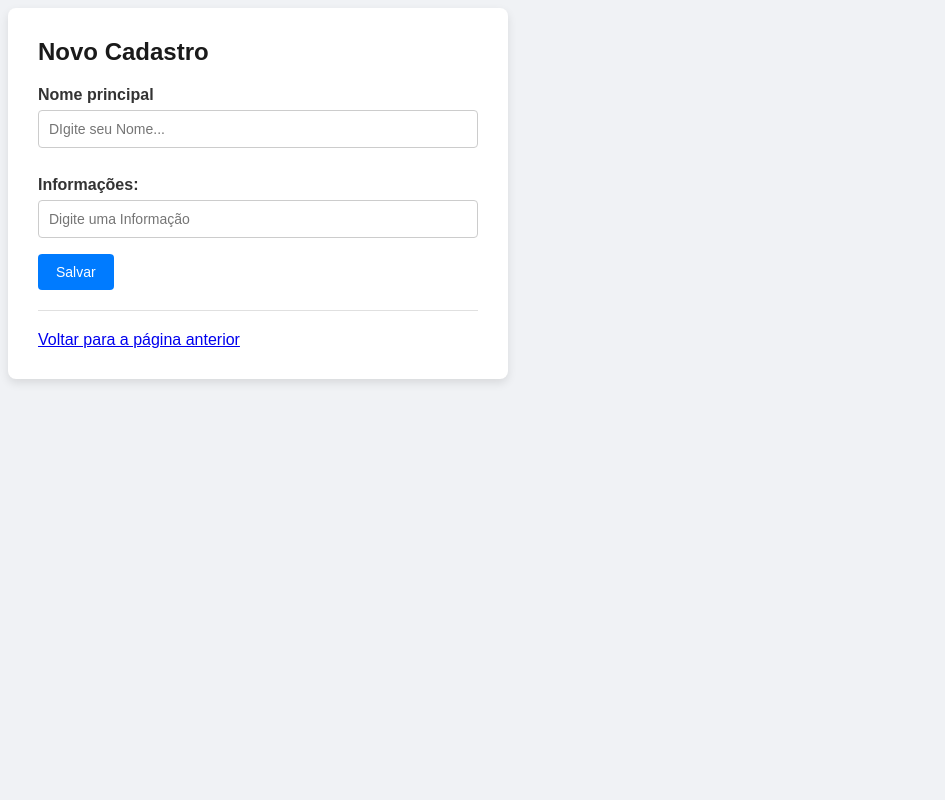
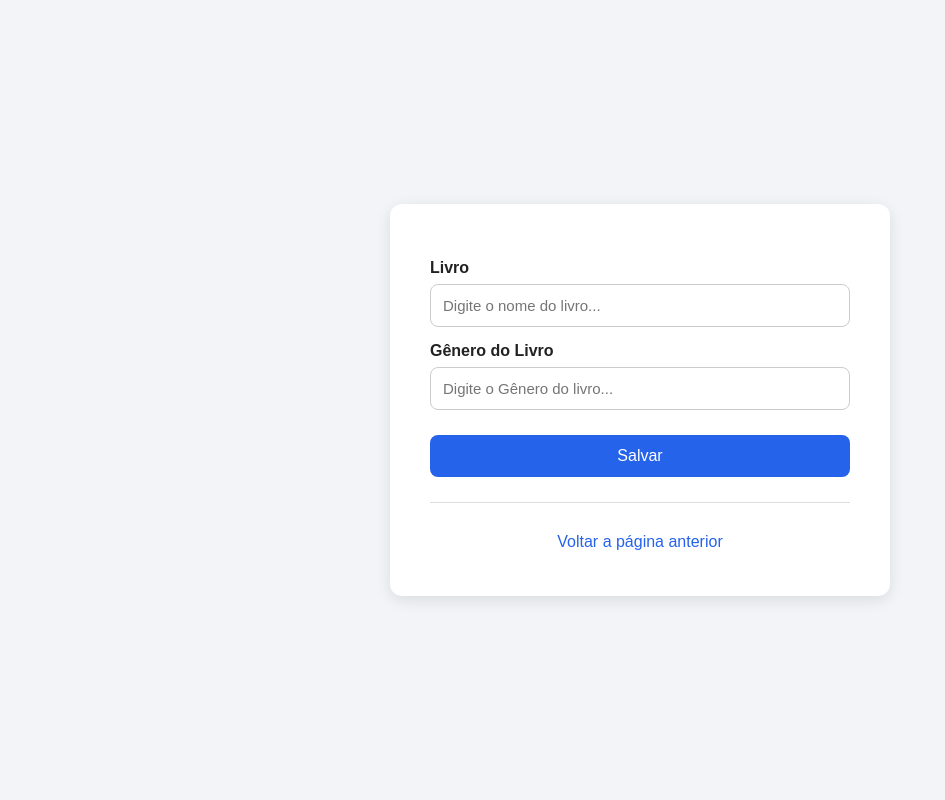
Before and after one commit to cheba23/DS1-Booklink, a Flask app: page /cadastro in a window 1280 px wide. Shown: the whole page, without its empty margins (0-945 px from the left). Run offline with Flask 3, Linux system fonts and the light colour scheme.

Commit message:
colocando cadastro de livros

```diff
--- a/app.py
+++ b/app.py
@@ -2,6 +2,8 @@ from flask import Flask, render_template, request
 
 # Intancia do servidor do Flask
 app = Flask(__name__)
+
+lista_de_cadastro = []
 
 # Rota 1: Pagina inicial
 @app.route('/')
@@ -16,9 +18,9 @@ def pagina_cadastro():
 # Rota 3: Status da aplicação
 @app.route('/salvar', methods= ["POST"])
 def salvar_cadastro():
-    nome_digitado = request.form.get("campo_nome")
-    info_digitada = request.form.get("campo_info")
-    return render_template("resultado.html", nome=nome_digitado, info=info_digitada)
+    livro_digitado = request.form.get("campo_livro")
+    tipoLivro_digitada = request.form.get("campo_tipoLivro")
+    return render_template("resultado.html", livro=livro_digitado, tipo=tipoLivro_digitada)
 
 if __name__=='__main__':
     app.run(debug=True)
--- a/static/style.css
+++ b/static/style.css
@@ -1,60 +1,143 @@
-body{
-    font-family: Arial, Helvetica, sans-serif;
-    margin:40;
-    max-width: 500px;
-    background-color: #f0f2f5;
-    color: #333333;
+* {
+    box-sizing: border-box;
+    margin: 0;
+    padding: 0;
 }
 
-.container{
-    background: #ffff;
-    padding: 30px;
-    border-radius: 8px;
-    box-shadow: 0 4px 10px rgba(0, 0, 0, 0.1);
+body {
+    font-family: Arial, sans-serif;
+    background: #f2f4f7;
+    color: #222;
+    min-height: 100vh;
+
+    display: flex;
+    justify-content: center;
+    align-items: center;
 }
 
-h1, h2 {
-    margin-top: 0;
-    color: #1a1a1a;
+
+/* ===== CONTAINER ===== */
+
+.container {
+    background: white;
+    width: 90%;
+    max-width: 500px;
+    padding: 40px;
+    border-radius: 12px;
+
+    box-shadow: 0 4px 15px rgba(0, 0, 0, 0.1);
+
+    text-align: center;
+}
+
+
+/* ===== TÍTULOS ===== */
+
+h1 {
+    color: #2563eb;
+    font-size: 40px;
+    margin-bottom: 10px;
+}
+
+h2 {
+    color: #2563eb;
+    margin-bottom: 25px;
+}
+
+p {
+    margin: 10px 0;
+    font-size: 17px;
+}
+
+
+/* ===== LINHA ===== */
+
+hr {
+    border: none;
+    border-top: 1px solid #ddd;
+    margin: 25px 0;
+}
+
+
+/* ===== LINKS / BOTÕES ===== */
+
+a,
+button {
+    display: inline-block;
+
+    background: #2563eb;
+    color: white;
+
+    text-decoration: none;
+    border: none;
+    border-radius: 8px;
+
+    padding: 12px 20px;
+
+    font-size: 16px;
+    cursor: pointer;
+
+    transition: 0.2s;
+}
+
+a:hover,
+button:hover {
+    background: #1d4ed8;
+    transform: translateY(-2px);
+}
+
+
+/* ===== FORMULÁRIO ===== */
+
+form {
+    display: flex;
+    flex-direction: column;
+    text-align: left;
 }
 
 label {
-    display: block;
-    margin-top: 12px;
     font-weight: bold;
-
+    margin-bottom: 7px;
+    margin-top: 15px;
 }
 
-input[type = "text"]{
-    width: 100%;
-    padding: 10px;
-    margin-top: 6px;
-    margin-bottom: 16px;
-    box-sizing: border-box;
-    border: 1px solid #cccccc;
-    border-radius: 4px;
-    font-size: 14px;
+input {
+    padding: 12px;
+
+    border: 1px solid #ccc;
+    border-radius: 8px;
+
+    font-size: 15px;
+    outline: none;
 }
 
-button, .btn{
-    display: inline-block;
-    background-color: #007bff;
-    color: #ffffff;
-    padding: 10px 18px;
-    text-decoration: none;
-    border: none;
-    border-radius: 4px;
-    font-size: 14px;
-    cursor: pointer;
+input:focus {
+    border-color: #2563eb;
+    box-shadow: 0 0 0 2px rgba(37, 99, 235, 0.15);
 }
 
-button:hover, .btn:hover{
-    background-color: #0056b3;
+form button {
+    margin-top: 25px;
 }
 
-hr {
-    border: 0;
-    height: 1px;
-    background: #e0e0e0;
-    margin: 20px 0;
+
+/* ===== LINKS DE VOLTAR ===== */
+
+.container > a:not(.button):not(.btn) {
+    background: transparent;
+    color: #2563eb;
+    padding: 5px;
 }
+
+.container > a:not(.button):not(.btn):hover {
+    background: transparent;
+    color: #1d4ed8;
+    transform: none;
+}
+
+
+/* ===== INFORMAÇÕES DO RESULTADO ===== */
+
+strong {
+    color: #2563eb;
+}
--- a/templates/cadastro.html
+++ b/templates/cadastro.html
@@ -7,22 +7,24 @@
     <link rel="stylesheet" href="{{ url_for('static', filename = 'style.css')}}">
 </head>
 <body>
+
     <div class="container">
-        <h2>Novo Cadastro</h2>
-        <form action="/salvar" method="post">
+        <form action="/salvar" method="POST">
 
-            <label for="campo_nome">Nome principal</label>
-            <input type="text" id="campo_nome" name="campo_nome" placeholder="DIgite seu Nome..." required>
+            <label for="campo_livro">Livro</label>
+            <input type="text" id="" name="campo_livro" placeholder="Digite o nome do livro..." required>
 
-            <label for="campo_info">Informações: </label>
-            <input type="text" id="campo_info" name="campo_info" placeholder="Digite uma Informação" required>
+            <label for="campo_tipoLivro">Gênero do Livro</label>
+            <input type="text" id="" name="campo_tipoLivro" placeholder="Digite o Gênero do livro..." required>
 
             <button type="submit">Salvar</button>
+
         </form>
 
         <hr>
-        <a href="/">Voltar para a página anterior</a>
+        <a href="/">Voltar a página anterior</a>
+    </div>
 
-    </div>
+
 </body>
 </html>
--- a/templates/resultado.html
+++ b/templates/resultado.html
@@ -3,15 +3,15 @@
 <head>
     <meta charset="UTF-8">
     <meta name="viewport" content="width=device-width, initial-scale=1.0">
-    <title>Pagina principal</title>
+    <title>Livro Cadastrado </title>
     <link rel="stylesheet" href="{{ url_for('static', filename = 'style.css')}}">
 </head>
 <body>
     <div class="container">
         <h2>Registro Processado</h2>
 
-        <p><strong>Nome Recebido: </strong> {{ nome }}</p>
-        <p><strong>Informação Recebido: </strong> {{ info }}</p>
+        <p><strong>Livro: </strong> {{livro}}</p>
+        <p><strong>Gênero: </strong> {{tipo}}</p>
 
         <hr>
         <a href="/cadastro" class="btn">Cadastrar Novamente</a>
```
Also changed, not shown: templates/index.html (+5 -4 lines), 1 other file.
